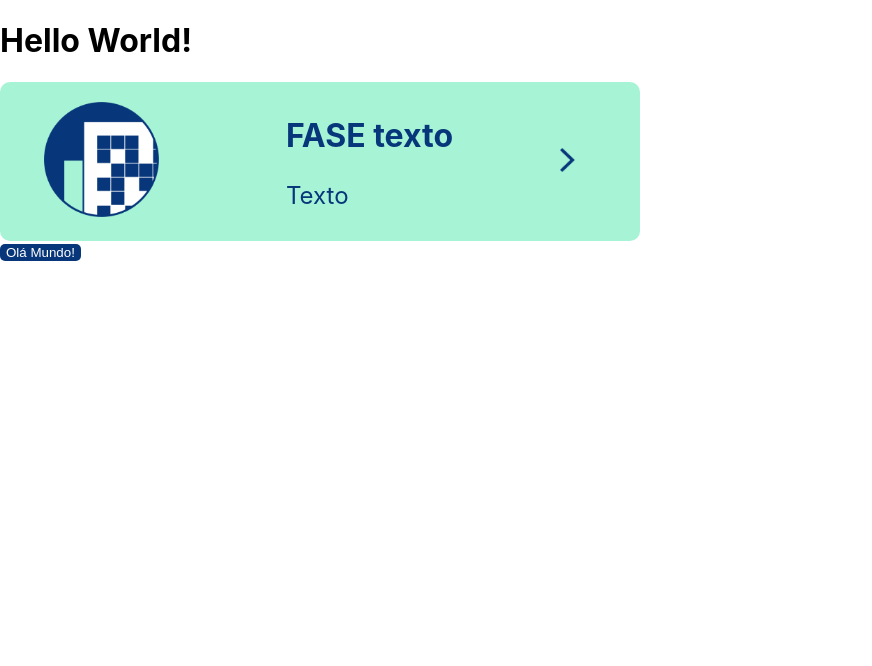
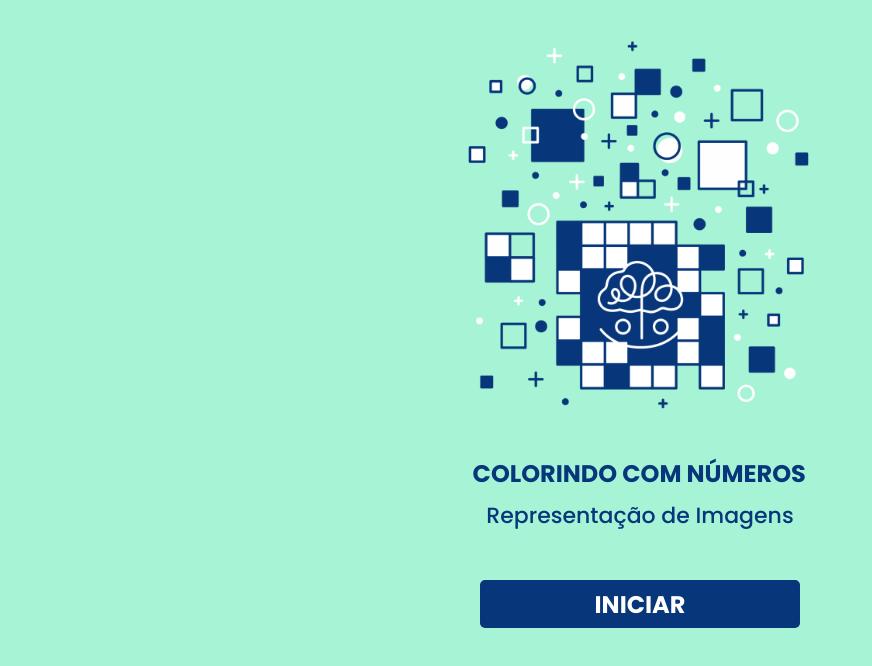
Before and after one commit to sabrina-goncalves-de-almeida/projeto-para-testes-pixel, a JavaScript app: page / in a window 1280 px wide. Shown: the top 666 px of the page, without its empty margins (0-872 px from the left). Built offline with nearby package versions, Linux system fonts and the light colour scheme; the HTML template or start-up script is replaced by a standard one.

Commit message:
feat(#2): criando tela home

```diff
--- a/src/App.js
+++ b/src/App.js
@@ -1,14 +1,8 @@
-import Button from "./components/Button/index";
-import CardLevel from "./components/CardLevel";
+import Home from "./pages/Home";
 
 function App() {
   return (
-    <>
-      <h1>Hello World!</h1>
-      <CardLevel image="fase1" />
-      <Button>Olá Mundo!</Button>
-    </>
-
+    <Home />
   );
 }
 
--- a/src/components/Button/Button.module.css
+++ b/src/components/Button/Button.module.css
@@ -1,6 +1,15 @@
+@import url('https://fonts.googleapis.com/css2?family=Poppins:ital,wght@0,400;0,800;1,500&display=swap');
+
 .choiceButton {
     background: #07377A;
     color: #FFFFFF;
+    height: 3rem;
+    width: 25%;
+    margin: 3rem;
+    font-weight: bold;
+    font-family: "Poppins", sans-serif;
+    font-size:x-large;
     border: none;
     border-radius: 5px;
+    cursor: pointer;
 }
--- a/src/components/Button/index.js
+++ b/src/components/Button/index.js
@@ -1,8 +1,8 @@
 import styles from "./Button.module.css";
 
-function Button(){
+function Button({text}){
     return (
-        <button className={styles.choiceButton}>Olá Mundo!</button>
+        <button className={styles.choiceButton}>{text}</button>
     );
 }
 
--- a/src/pages/Home/Home.module.css
+++ b/src/pages/Home/Home.module.css
@@ -0,0 +1,36 @@
+@import url('https://fonts.googleapis.com/css2?family=Open+Sans:wght@400;700&family=Poppins:wght@100;200;300;400;500;600;700;800;900&display=swap');
+
+* {
+    padding: 0;
+    margin: 0;
+    box-sizing: border-box;
+    font-family: "Poppins", sans-serif;
+    color: #07377A;
+}
+
+body {
+    background: #A6F3D6;
+}
+
+.container {
+    display: flex;
+    flex-direction: column;
+    justify-content: center;
+    align-items: center;
+}
+
+.homeScreenImg {
+    width: 35%;
+    padding: 2rem;
+}
+
+.textTitle {
+    font-size: x-large;
+    padding: 0.5rem 0.1rem 0 0;
+}
+
+.textSubtitle {
+    font-size: 22px;
+    font-weight: 500;
+    padding: 0.5rem 0 0 0;
+}
--- a/src/pages/Home/index.js
+++ b/src/pages/Home/index.js
@@ -0,0 +1,18 @@
+import styles from "./Home.module.css";
+import Button from "../../components/Button";
+import homeScreen from "../../assets/images/homeScreen/home_screen_image.png";
+
+function Home() {
+    return (
+        <>
+            <body className={styles.container}>
+                <img className={styles.homeScreenImg} src={homeScreen} alt="Imagem da página Home" />
+                <h1 className={styles.textTitle}>COLORINDO COM NÚMEROS</h1>
+                <h2 className={styles.textSubtitle}>Representação de Imagens</h2>
+                <Button text={"INICIAR"}></Button>
+            </body>
+        </>
+    );
+}
+
+export default Home;
--- a/src/pages/PhaseSelection/PhaseSelection.module.css
+++ b/src/pages/PhaseSelection/PhaseSelection.module.css
@@ -0,0 +1,13 @@
+body {
+    margin: 0;
+    font-family: -apple-system, BlinkMacSystemFont, 'Segoe UI', 'Roboto', 'Oxygen',
+      'Ubuntu', 'Cantarell', 'Fira Sans', 'Droid Sans', 'Helvetica Neue',
+      sans-serif;
+    -webkit-font-smoothing: antialiased;
+    -moz-osx-font-smoothing: grayscale;
+}
+
+code {
+    font-family: source-code-pro, Menlo, Monaco, Consolas, 'Courier New',
+    monospace;
+}
```
Also changed, not shown: src/pages/PhaseSelection/index.js (+13 -0 lines), src/assets/images/homeScreen/home_screen_image.png (added).
